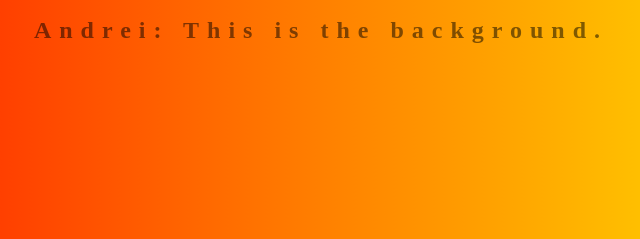
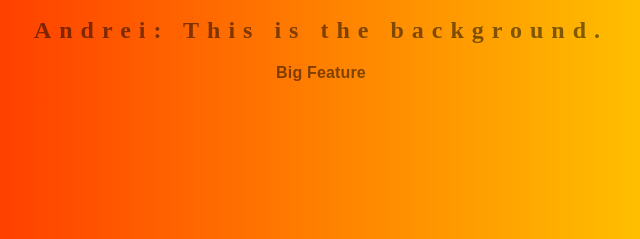
Before and after one commit to tobinansong/ztm_section_16, a plain HTML site: page index.html in a window 1280 px wide. Shown: the part 235-474 px from the top of the page, 319-959 px from the left. Drawn offline with Linux system fonts and the light colour scheme.

Commit message:
big feature

```diff
--- a/index.html
+++ b/index.html
@@ -12,7 +12,7 @@
     <input class="color1" type="color" name="color1" value="#00ff00">
     <input class="color2" type="color" name="color2" value="#ff0000">
     <h2>Andrei: This is the background.</h2>
-    <h3></h3>
+    <h3>Big Feature</h3>
 
 
     <script type="text/javascript" src="js.js"></script>
```
